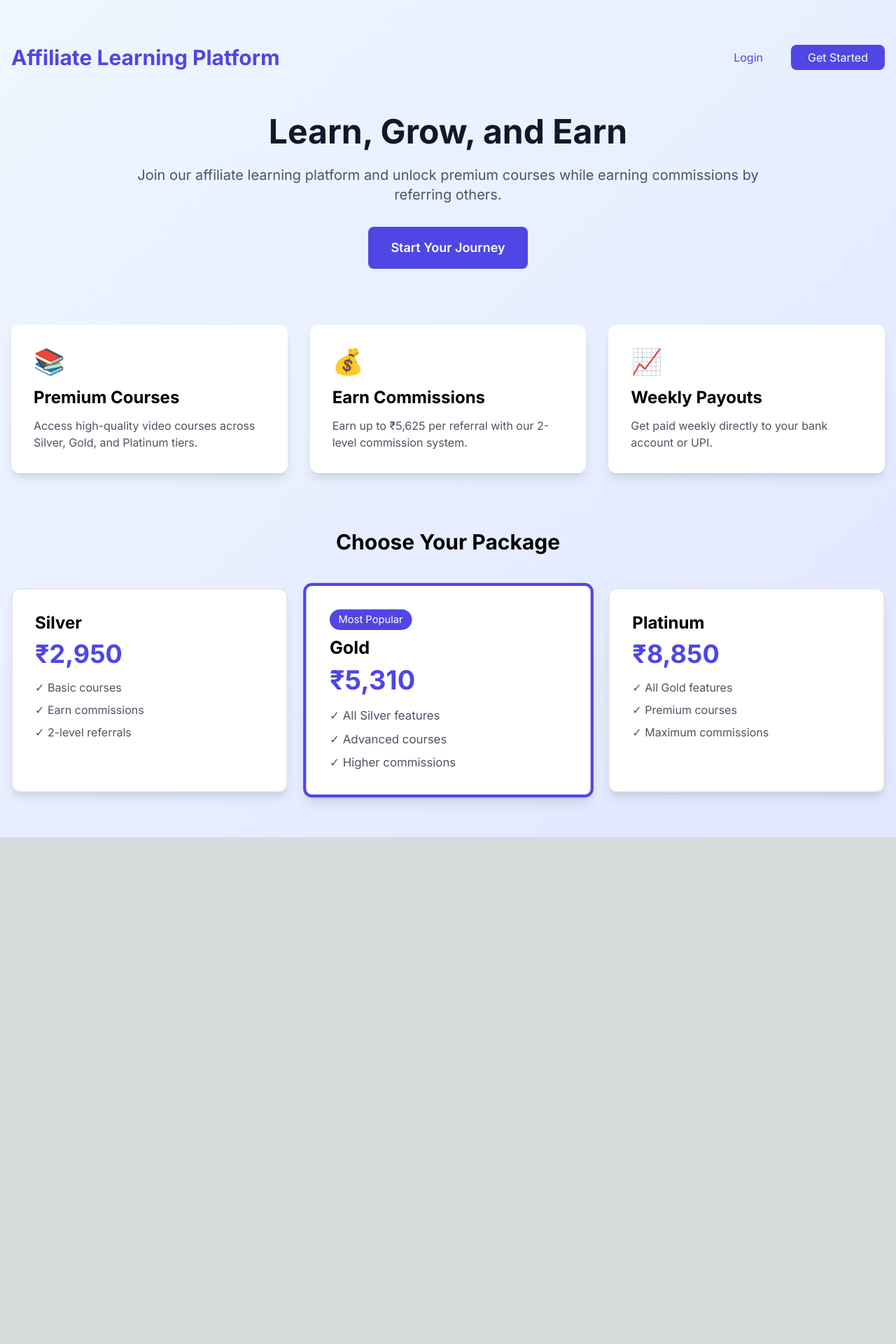
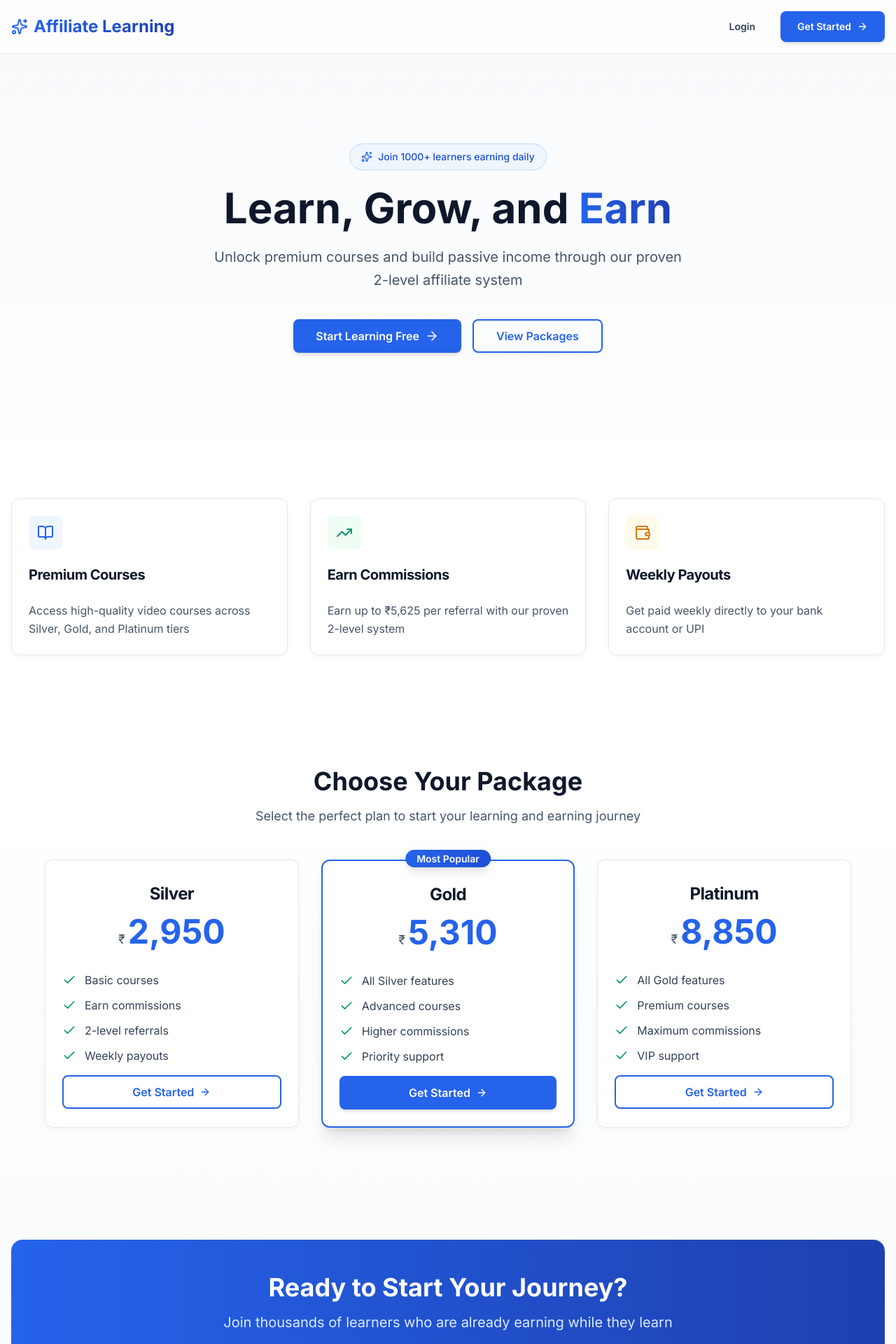
Before and after one commit to naveenpro-tech/affilate-learn, a Next.js app in the folder frontend/: page / in a window 1280 px wide. Shown: the top 1920 px of the page at 70% size. Before the commit the page ends 1196 px from the top, so only its background shows below. Built offline with nearby package versions, Linux system fonts and the light colour scheme; no server answers.

Commit message:
feat: transform landing page with modern UI, animations, and proper icons

```diff
--- a/frontend/app/page.tsx
+++ b/frontend/app/page.tsx
@@ -4,6 +4,10 @@ import Link from 'next/link';
 import { useEffect } from 'react';
 import { useRouter } from 'next/navigation';
 import { useAuthStore } from '@/store/authStore';
+import { motion } from 'framer-motion';
+import { BookOpen, TrendingUp, Wallet, Check, ArrowRight, Sparkles } from 'lucide-react';
+import { Button } from '@/components/ui/Button';
+import { Card, CardContent, CardHeader, CardTitle } from '@/components/ui/Card';
 
 export default function Home() {
   const router = useRouter();
@@ -21,117 +25,271 @@ export default function Home() {
 
   if (isLoading) {
     return (
-      <div className="min-h-screen flex items-center justify-center">
-        <div className="text-xl">Loading...</div>
+      <div className="min-h-screen flex items-center justify-center bg-neutral-50">
+        <motion.div
+          initial={{ opacity: 0, scale: 0.9 }}
+          animate={{ opacity: 1, scale: 1 }}
+          className="flex flex-col items-center gap-4"
+        >
+          <div className="w-12 h-12 border-4 border-primary-600 border-t-transparent rounded-full animate-spin" />
+          <p className="text-neutral-600 font-medium">Loading...</p>
+        </motion.div>
       </div>
     );
   }
 
   return (
-    <div className="min-h-screen bg-gradient-to-br from-blue-50 to-indigo-100">
-      {/* Hero Section */}
-      <div className="container mx-auto px-4 py-16">
-        <nav className="flex justify-between items-center mb-16">
-          <h1 className="text-3xl font-bold text-indigo-600">
-            Affiliate Learning Platform
-          </h1>
-          <div className="space-x-4">
-            <Link
-              href="/login"
-              className="px-6 py-2 text-indigo-600 hover:text-indigo-800"
+    <div className="min-h-screen bg-gradient-to-b from-neutral-50 via-white to-neutral-50">
+      {/* Navigation */}
+      <motion.nav
+        initial={{ y: -20, opacity: 0 }}
+        animate={{ y: 0, opacity: 1 }}
+        className="border-b border-neutral-200 bg-white/80 backdrop-blur-sm sticky top-0 z-50"
+      >
+        <div className="container mx-auto px-4 py-4">
+          <div className="flex justify-between items-center">
+            <motion.div
+              whileHover={{ scale: 1.02 }}
+              className="flex items-center gap-2"
             >
-              Login
-            </Link>
-            <Link
-              href="/register"
-              className="px-6 py-2 bg-indigo-600 text-white rounded-lg hover:bg-indigo-700"
-            >
-              Get Started
-            </Link>
-          </div>
-        </nav>
-
-        <div className="text-center max-w-4xl mx-auto">
-          <h2 className="text-5xl font-bold text-gray-900 mb-6">
-            Learn, Grow, and Earn
-          </h2>
-          <p className="text-xl text-gray-600 mb-8">
-            Join our affiliate learning platform and unlock premium courses while earning commissions by referring others.
-          </p>
-          <Link
-            href="/register"
-            className="inline-block px-8 py-4 bg-indigo-600 text-white text-lg font-semibold rounded-lg hover:bg-indigo-700 transition"
-          >
-            Start Your Journey
-          </Link>
-        </div>
-
-        {/* Features */}
-        <div className="grid md:grid-cols-3 gap-8 mt-20">
-          <div className="bg-white p-8 rounded-xl shadow-lg">
-            <div className="text-4xl mb-4">📚</div>
-            <h3 className="text-2xl font-bold mb-3">Premium Courses</h3>
-            <p className="text-gray-600">
-              Access high-quality video courses across Silver, Gold, and Platinum tiers.
-            </p>
-          </div>
-
-          <div className="bg-white p-8 rounded-xl shadow-lg">
-            <div className="text-4xl mb-4">💰</div>
-            <h3 className="text-2xl font-bold mb-3">Earn Commissions</h3>
-            <p className="text-gray-600">
-              Earn up to ₹5,625 per referral with our 2-level commission system.
-            </p>
-          </div>
-
-          <div className="bg-white p-8 rounded-xl shadow-lg">
-            <div className="text-4xl mb-4">📈</div>
-            <h3 className="text-2xl font-bold mb-3">Weekly Payouts</h3>
-            <p className="text-gray-600">
-              Get paid weekly directly to your bank account or UPI.
-            </p>
-          </div>
-        </div>
-
-        {/* Packages */}
-        <div className="mt-20">
-          <h3 className="text-3xl font-bold text-center mb-12">Choose Your Package</h3>
-          <div className="grid md:grid-cols-3 gap-8">
-            <div className="bg-white p-8 rounded-xl shadow-lg border-2 border-gray-200">
-              <h4 className="text-2xl font-bold mb-2">Silver</h4>
-              <p className="text-4xl font-bold text-indigo-600 mb-4">₹2,950</p>
-              <ul className="space-y-2 text-gray-600">
-                <li>✓ Basic courses</li>
-                <li>✓ Earn commissions</li>
-                <li>✓ 2-level referrals</li>
-              </ul>
-            </div>
-
-            <div className="bg-white p-8 rounded-xl shadow-lg border-4 border-indigo-600 transform scale-105">
-              <div className="bg-indigo-600 text-white px-3 py-1 rounded-full text-sm inline-block mb-2">
-                Most Popular
-              </div>
-              <h4 className="text-2xl font-bold mb-2">Gold</h4>
-              <p className="text-4xl font-bold text-indigo-600 mb-4">₹5,310</p>
-              <ul className="space-y-2 text-gray-600">
-                <li>✓ All Silver features</li>
-                <li>✓ Advanced courses</li>
-                <li>✓ Higher commissions</li>
-              </ul>
-            </div>
-
-            <div className="bg-white p-8 rounded-xl shadow-lg border-2 border-gray-200">
-              <h4 className="text-2xl font-bold mb-2">Platinum</h4>
-              <p className="text-4xl font-bold text-indigo-600 mb-4">₹8,850</p>
-              <ul className="space-y-2 text-gray-600">
-                <li>✓ All Gold features</li>
-                <li>✓ Premium courses</li>
-                <li>✓ Maximum commissions</li>
-              </ul>
+              <Sparkles className="w-6 h-6 text-primary-600" />
+              <h1 className="text-2xl font-bold bg-gradient-to-r from-primary-600 to-primary-800 bg-clip-text text-transparent">
+                Affiliate Learning
+              </h1>
+            </motion.div>
+            <div className="flex items-center gap-3">
+              <Link href="/login">
+                <Button variant="ghost" size="default">
+                  Login
+                </Button>
+              </Link>
+              <Link href="/register">
+                <Button variant="default" size="default" className="group">
+                  Get Started
+                  <ArrowRight className="w-4 h-4 ml-2 group-hover:translate-x-1 transition-transform" />
+                </Button>
+              </Link>
             </div>
           </div>
         </div>
-      </div>
+      </motion.nav>
+
+      {/* Hero Section */}
+      <section className="container mx-auto px-4 py-20 md:py-32">
+        <motion.div
+          initial={{ opacity: 0, y: 20 }}
+          animate={{ opacity: 1, y: 0 }}
+          transition={{ duration: 0.6 }}
+          className="text-center max-w-4xl mx-auto"
+        >
+          <motion.div
+            initial={{ scale: 0.9, opacity: 0 }}
+            animate={{ scale: 1, opacity: 1 }}
+            transition={{ delay: 0.2 }}
+            className="inline-flex items-center gap-2 px-4 py-2 bg-primary-50 border border-primary-200 rounded-full mb-6"
+          >
+            <Sparkles className="w-4 h-4 text-primary-600" />
+            <span className="text-sm font-medium text-primary-700">
+              Join 1000+ learners earning daily
+            </span>
+          </motion.div>
+
+          <h2 className="text-5xl md:text-6xl font-bold text-neutral-900 mb-6 leading-tight">
+            Learn, Grow, and{' '}
+            <span className="bg-gradient-to-r from-primary-600 to-primary-800 bg-clip-text text-transparent">
+              Earn
+            </span>
+          </h2>
+          <p className="text-xl text-neutral-600 mb-10 max-w-2xl mx-auto leading-relaxed">
+            Unlock premium courses and build passive income through our proven 2-level affiliate system
+          </p>
+
+          <div className="flex flex-col sm:flex-row gap-4 justify-center">
+            <Link href="/register">
+              <Button size="lg" className="group w-full sm:w-auto">
+                Start Learning Free
+                <ArrowRight className="w-5 h-5 ml-2 group-hover:translate-x-1 transition-transform" />
+              </Button>
+            </Link>
+            <Link href="/packages">
+              <Button variant="outline" size="lg" className="w-full sm:w-auto">
+                View Packages
+              </Button>
+            </Link>
+          </div>
+        </motion.div>
+      </section>
+
+      {/* Features */}
+      <section className="container mx-auto px-4 py-20 bg-white">
+        <motion.div
+          initial={{ opacity: 0 }}
+          whileInView={{ opacity: 1 }}
+          viewport={{ once: true }}
+          className="grid md:grid-cols-3 gap-8"
+        >
+          {[
+            {
+              icon: BookOpen,
+              title: 'Premium Courses',
+              description: 'Access high-quality video courses across Silver, Gold, and Platinum tiers',
+              bgColor: 'bg-primary-50',
+              iconColor: 'text-primary-600',
+            },
+            {
+              icon: TrendingUp,
+              title: 'Earn Commissions',
+              description: 'Earn up to ₹5,625 per referral with our proven 2-level system',
+              bgColor: 'bg-success-50',
+              iconColor: 'text-success-600',
+            },
+            {
+              icon: Wallet,
+              title: 'Weekly Payouts',
+              description: 'Get paid weekly directly to your bank account or UPI',
+              bgColor: 'bg-warning-50',
+              iconColor: 'text-warning-600',
+            },
+          ].map((feature, index) => (
+            <motion.div
+              key={feature.title}
+              initial={{ opacity: 0, y: 20 }}
+              whileInView={{ opacity: 1, y: 0 }}
+              viewport={{ once: true }}
+              transition={{ delay: index * 0.1 }}
+              whileHover={{ y: -4, transition: { duration: 0.2 } }}
+            >
+              <Card className="h-full border-neutral-200 hover:border-primary-300 hover:shadow-lg transition-all duration-300">
+                <CardHeader>
+                  <div className={`w-12 h-12 rounded-lg ${feature.bgColor} flex items-center justify-center mb-4`}>
+                    <feature.icon className={`w-6 h-6 ${feature.iconColor}`} />
+                  </div>
+                  <CardTitle className="text-xl font-bold text-neutral-900">
+                    {feature.title}
+                  </CardTitle>
+                </CardHeader>
+                <CardContent>
+                  <p className="text-neutral-600 leading-relaxed">
+                    {feature.description}
+                  </p>
+                </CardContent>
+              </Card>
+            </motion.div>
+          ))}
+        </motion.div>
+      </section>
+
+      {/* Packages */}
+      <section className="container mx-auto px-4 py-20">
+        <motion.div
+          initial={{ opacity: 0, y: 20 }}
+          whileInView={{ opacity: 1, y: 0 }}
+          viewport={{ once: true }}
+          className="text-center mb-12"
+        >
+          <h3 className="text-4xl font-bold text-neutral-900 mb-4">
+            Choose Your Package
+          </h3>
+          <p className="text-neutral-600 text-lg max-w-2xl mx-auto">
+            Select the perfect plan to start your learning and earning journey
+          </p>
+        </motion.div>
+
+        <div className="grid md:grid-cols-3 gap-8 max-w-6xl mx-auto">
+          {[
+            {
+              name: 'Silver',
+              price: '2,950',
+              features: ['Basic courses', 'Earn commissions', '2-level referrals', 'Weekly payouts'],
+              popular: false,
+            },
+            {
+              name: 'Gold',
+              price: '5,310',
+              features: ['All Silver features', 'Advanced courses', 'Higher commissions', 'Priority support'],
+              popular: true,
+            },
+            {
+              name: 'Platinum',
+              price: '8,850',
+              features: ['All Gold features', 'Premium courses', 'Maximum commissions', 'VIP support'],
+              popular: false,
+            },
+          ].map((pkg, index) => (
+            <motion.div
+              key={pkg.name}
+              initial={{ opacity: 0, y: 20 }}
+              whileInView={{ opacity: 1, y: 0 }}
+              viewport={{ once: true }}
+              transition={{ delay: index * 0.1 }}
+              whileHover={{ y: -8, transition: { duration: 0.2 } }}
+              className={pkg.popular ? 'md:scale-105' : ''}
+            >
+              <Card className={`h-full relative ${pkg.popular ? 'border-primary-600 border-2 shadow-xl' : 'border-neutral-200'}`}>
+                {pkg.popular && (
+                  <div className="absolute -top-4 left-1/2 -translate-x-1/2">
+                    <span className="bg-gradient-to-r from-primary-600 to-primary-700 text-white px-4 py-1 rounded-full text-sm font-semibold shadow-lg">
+                      Most Popular
+                    </span>
+                  </div>
+                )}
+                <CardHeader className="text-center pb-8 pt-8">
+                  <CardTitle className="text-2xl font-bold text-neutral-900 mb-2">
+                    {pkg.name}
+                  </CardTitle>
+                  <div className="flex items-baseline justify-center gap-1">
+                    <span className="text-neutral-600 text-lg">₹</span>
+                    <span className="text-5xl font-bold text-primary-600">{pkg.price}</span>
+                  </div>
+                </CardHeader>
+                <CardContent className="space-y-4">
+                  <ul className="space-y-3">
+                    {pkg.features.map((feature) => (
+                      <li key={feature} className="flex items-start gap-3">
+                        <Check className="w-5 h-5 text-success-600 flex-shrink-0 mt-0.5" />
+                        <span className="text-neutral-700">{feature}</span>
+                      </li>
+                    ))}
+                  </ul>
+                  <Link href="/register" className="block mt-6">
+                    <Button
+                      variant={pkg.popular ? 'default' : 'outline'}
+                      size="lg"
+                      className="w-full group"
+                    >
+                      Get Started
+                      <ArrowRight className="w-4 h-4 ml-2 group-hover:translate-x-1 transition-transform" />
+                    </Button>
+                  </Link>
+                </CardContent>
+              </Card>
+            </motion.div>
+          ))}
+        </div>
+      </section>
+
+      {/* Footer CTA */}
+      <section className="container mx-auto px-4 py-20">
+        <motion.div
+          initial={{ opacity: 0, scale: 0.95 }}
+          whileInView={{ opacity: 1, scale: 1 }}
+          viewport={{ once: true }}
+          className="bg-gradient-to-r from-primary-600 to-primary-800 rounded-2xl p-12 text-center text-white"
+        >
+          <h3 className="text-3xl md:text-4xl font-bold mb-4">
+            Ready to Start Your Journey?
+          </h3>
+          <p className="text-xl text-primary-100 mb-8 max-w-2xl mx-auto">
+            Join thousands of learners who are already earning while they learn
+          </p>
+          <Link href="/register">
+            <Button size="lg" variant="secondary" className="group">
+              Create Free Account
+              <ArrowRight className="w-5 h-5 ml-2 group-hover:translate-x-1 transition-transform" />
+            </Button>
+          </Link>
+        </motion.div>
+      </section>
     </div>
   );
 }
```
